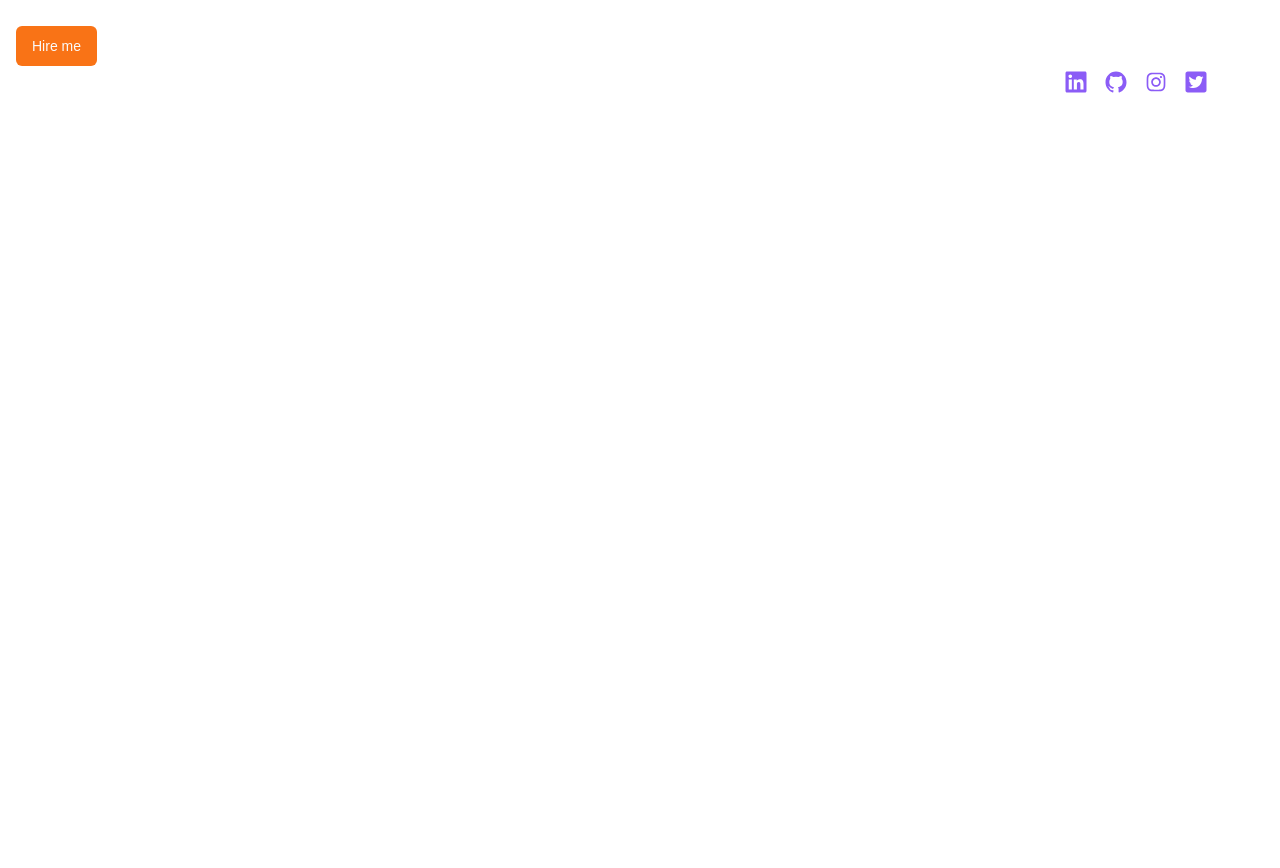
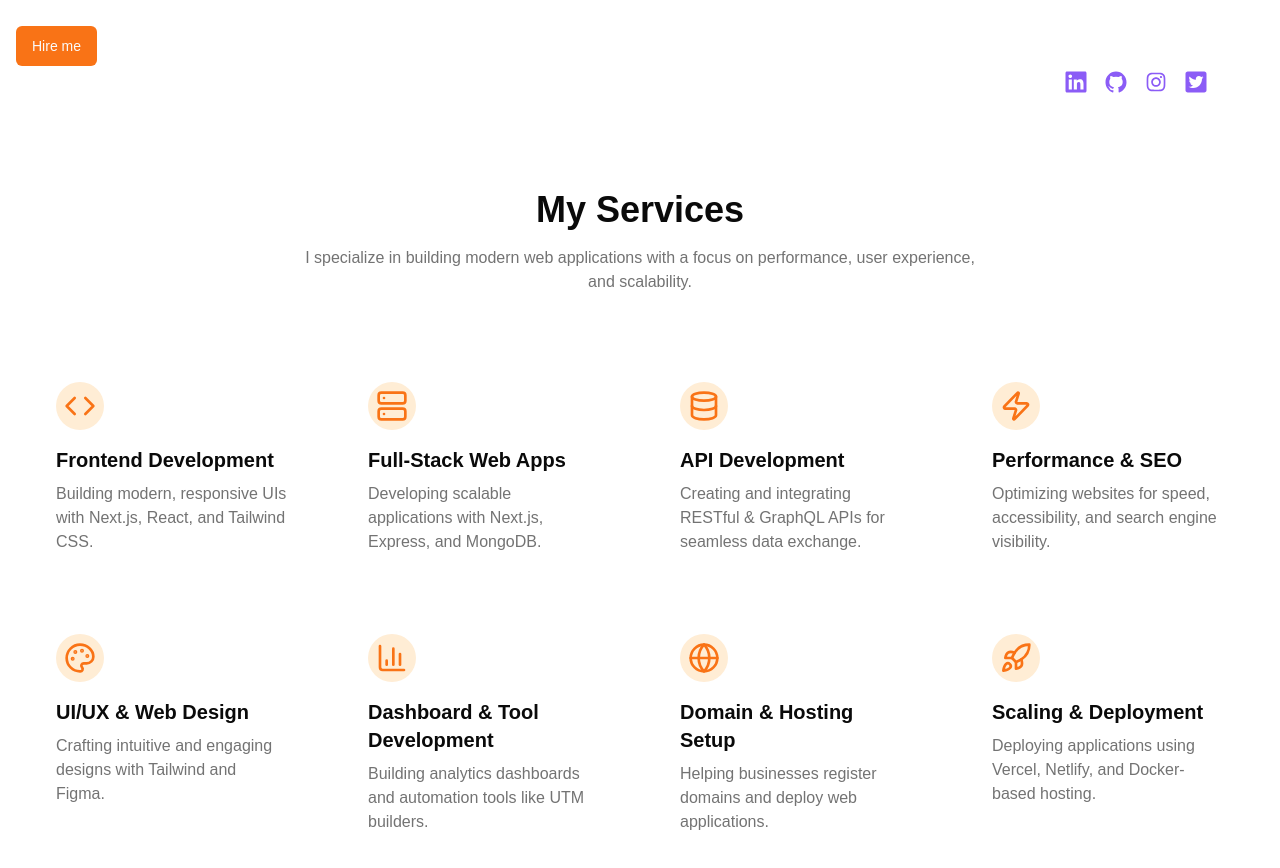
Before and after one commit to anil487/anilportfolio, a Next.js app: page / in a window 1280 px wide. Shown: the part 378-1246 px from the top of the page. Before the commit the page ends 800 px from the top, so only its background shows below. Built offline with nearby package versions, Linux system fonts and the light colour scheme.

Commit message:
added services section

```diff
--- a/src/app/components/hero.tsx
+++ b/src/app/components/hero.tsx
@@ -5,6 +5,7 @@ import { FaLinkedin } from "react-icons/fa6";
 import { IoLogoGithub } from "react-icons/io5";
 import { AiOutlineInstagram } from "react-icons/ai";
 import { FaTwitterSquare } from "react-icons/fa";
+import Services from "./servicescard";
 
 const Hero = () => {
   return (
@@ -69,6 +70,7 @@ const Hero = () => {
           <span className="sr-only">Twitter</span>
         </Link>
       </div>
+      <Services />
     </div>
   );
 };
--- /dev/null
+++ b/src/app/components/servicescard.tsx
@@ -0,0 +1,83 @@
+import type React from "react"
+import { Code, Globe, Zap, Palette, Database, Server, BarChart3, Rocket } from "lucide-react"
+
+interface ServiceCardProps {
+  title: string
+  description: string
+  icon: React.ReactNode
+}
+
+function ServiceCard({ title, description, icon }: ServiceCardProps) {
+  return (
+    <div className="bg-background p-6 rounded-xl transition-all hover:shadow-lg hover:-translate-y-1">
+      <div className="w-12 h-12 flex items-center justify-center text-orange-500 bg-orange-100 rounded-full mb-4">
+        {icon}
+      </div>
+      <h3 className="text-xl font-semibold mb-2">{title}</h3>
+      <p className="text-muted-foreground">{description}</p>
+    </div>
+  )
+}
+
+export default function Services() {
+  const services = [
+    {
+      title: "Frontend Development",
+      description: "Building modern, responsive UIs with Next.js, React, and Tailwind CSS.",
+      icon: <Code className="w-8 h-8" />,
+    },
+    {
+      title: "Full-Stack Web Apps",
+      description: "Developing scalable applications with Next.js, Express, and MongoDB.",
+      icon: <Server className="w-8 h-8" />,
+    },
+    {
+      title: "API Development",
+      description: "Creating and integrating RESTful & GraphQL APIs for seamless data exchange.",
+      icon: <Database className="w-8 h-8" />,
+    },
+    {
+      title: "Performance & SEO",
+      description: "Optimizing websites for speed, accessibility, and search engine visibility.",
+      icon: <Zap className="w-8 h-8" />,
+    },
+    {
+      title: "UI/UX & Web Design",
+      description: "Crafting intuitive and engaging designs with Tailwind and Figma.",
+      icon: <Palette className="w-8 h-8" />,
+    },
+    {
+      title: "Dashboard & Tool Development",
+      description: "Building analytics dashboards and automation tools like UTM builders.",
+      icon: <BarChart3 className="w-8 h-8" />,
+    },
+    {
+      title: "Domain & Hosting Setup",
+      description: "Helping businesses register domains and deploy web applications.",
+      icon: <Globe className="w-8 h-8" />,
+    },
+    {
+      title: "Scaling & Deployment",
+      description: "Deploying applications using Vercel, Netlify, and Docker-based hosting.",
+      icon: <Rocket className="w-8 h-8" />,
+    },
+  ]
+
+  return (
+    <section className="py-16 px-4 md:py-24">
+      <div className="container mx-auto">
+        <div className="text-center max-w-2xl mx-auto mb-16">
+          <h2 className="text-4xl font-bold mb-4">My Services</h2>
+          <p className="text-muted-foreground">
+            I specialize in building modern web applications with a focus on performance, user experience, and scalability.
+          </p>
+        </div>
+        <div className="grid grid-cols-1 md:grid-cols-2 lg:grid-cols-4 gap-8">
+          {services.map((service, index) => (
+            <ServiceCard key={index} title={service.title} description={service.description} icon={service.icon} />
+          ))}
+        </div>
+      </div>
+    </section>
+  )
+}
```
